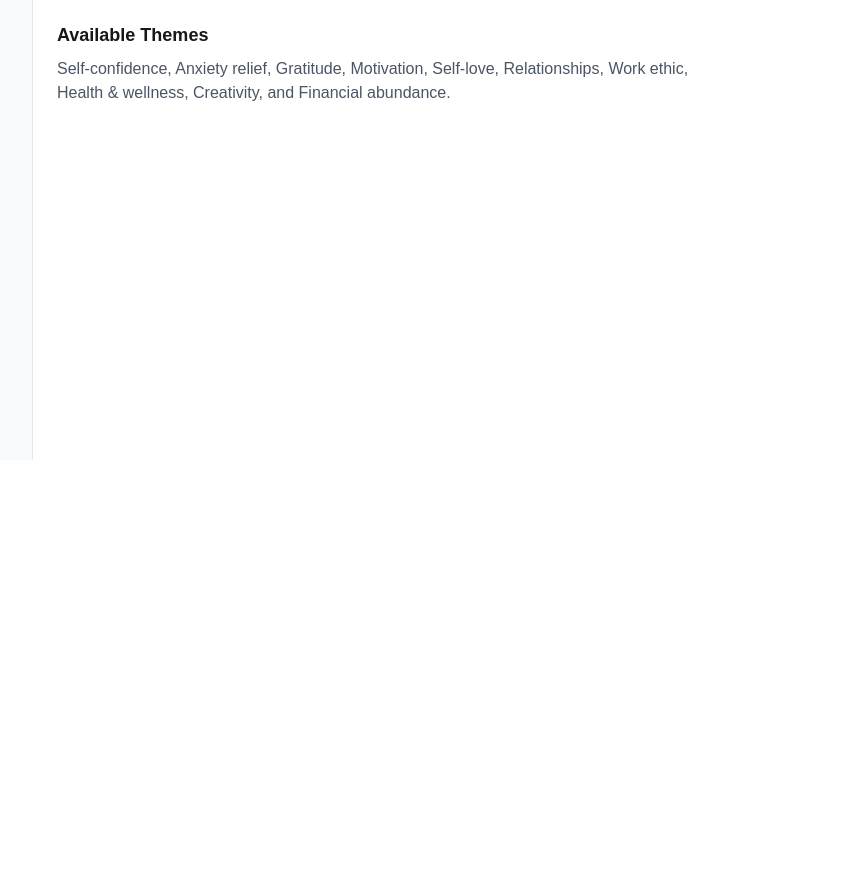
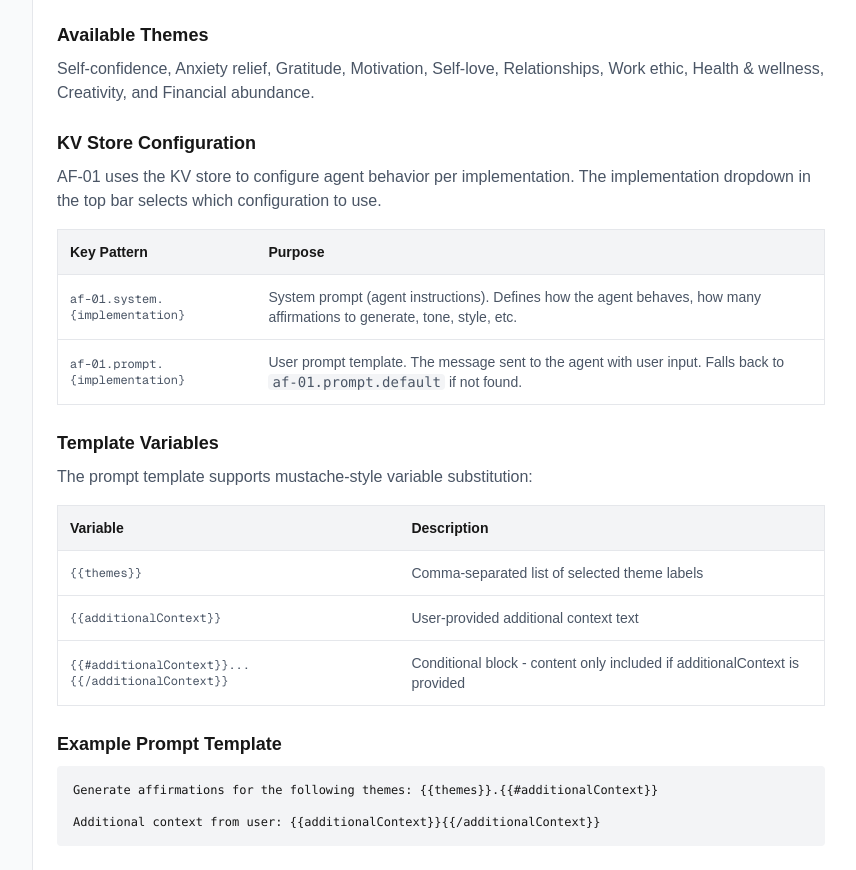
Before and after one commit to MTV-development/aiffirmation-proto, a Next.js app: page /ag-aff-01/info in a window 1280 px wide. Shown: the part 340-1210 px from the top of the page, without its empty margins (223-1079 px from the left). Before the commit the page ends 800 px from the top, so only its background shows below. Built offline with nearby package versions, Linux system fonts and the light colour scheme; no server answers.

Commit message:
Add more info on the user variables To the info screen.

```diff
--- a/app/ag-aff-01/info/page.tsx
+++ b/app/ag-aff-01/info/page.tsx
@@ -1,23 +1,111 @@
 export default function AF01InfoPage() {
   return (
-    <div className="max-w-2xl">
+    <div className="max-w-3xl">
       <h2 className="text-2xl font-bold mb-4">About AF-01</h2>
       <p className="text-gray-600 dark:text-gray-400 mb-4">
         AF-01 is an AI-powered affirmation generator that creates personalized,
         positive affirmations based on your selected themes and preferences.
       </p>
+
       <h3 className="text-lg font-semibold mb-2">How it works</h3>
       <ul className="list-disc list-inside text-gray-600 dark:text-gray-400 space-y-2">
         <li>Select one or more themes that resonate with you</li>
         <li>Optionally add personal context or details</li>
-        <li>Click &quot;Go&quot; to generate 10 unique affirmations</li>
+        <li>Click &quot;Go&quot; to generate affirmations</li>
         <li>Use these affirmations in your daily practice</li>
       </ul>
+
       <h3 className="text-lg font-semibold mt-6 mb-2">Available Themes</h3>
       <p className="text-gray-600 dark:text-gray-400">
         Self-confidence, Anxiety relief, Gratitude, Motivation, Self-love,
         Relationships, Work ethic, Health &amp; wellness, Creativity, and Financial abundance.
       </p>
+
+      <h3 className="text-lg font-semibold mt-6 mb-2">KV Store Configuration</h3>
+      <p className="text-gray-600 dark:text-gray-400 mb-4">
+        AF-01 uses the KV store to configure agent behavior per implementation.
+        The implementation dropdown in the top bar selects which configuration to use.
+      </p>
+
+      <div className="overflow-x-auto">
+        <table className="w-full text-sm border border-gray-200 dark:border-gray-700">
+          <thead className="bg-gray-100 dark:bg-gray-800">
+            <tr>
+              <th className="text-left p-3 border-b border-gray-200 dark:border-gray-700">Key Pattern</th>
+              <th className="text-left p-3 border-b border-gray-200 dark:border-gray-700">Purpose</th>
+            </tr>
+          </thead>
+          <tbody className="text-gray-600 dark:text-gray-400">
+            <tr>
+              <td className="p-3 border-b border-gray-200 dark:border-gray-700 font-mono text-xs">
+                af-01.system.&#123;implementation&#125;
+              </td>
+              <td className="p-3 border-b border-gray-200 dark:border-gray-700">
+                System prompt (agent instructions). Defines how the agent behaves,
+                how many affirmations to generate, tone, style, etc.
+              </td>
+            </tr>
+            <tr>
+              <td className="p-3 border-b border-gray-200 dark:border-gray-700 font-mono text-xs">
+                af-01.prompt.&#123;implementation&#125;
+              </td>
+              <td className="p-3 border-b border-gray-200 dark:border-gray-700">
+                User prompt template. The message sent to the agent with user input.
+                Falls back to <code className="bg-gray-100 dark:bg-gray-800 px-1 rounded">af-01.prompt.default</code> if not found.
+              </td>
+            </tr>
+          </tbody>
+        </table>
+      </div>
+
+      <h3 className="text-lg font-semibold mt-6 mb-2">Template Variables</h3>
+      <p className="text-gray-600 dark:text-gray-400 mb-4">
+        The prompt template supports mustache-style variable substitution:
+      </p>
+
+      <div className="overflow-x-auto">
+        <table className="w-full text-sm border border-gray-200 dark:border-gray-700">
+          <thead className="bg-gray-100 dark:bg-gray-800">
+            <tr>
+              <th className="text-left p-3 border-b border-gray-200 dark:border-gray-700">Variable</th>
+              <th className="text-left p-3 border-b border-gray-200 dark:border-gray-700">Description</th>
+            </tr>
+          </thead>
+          <tbody className="text-gray-600 dark:text-gray-400">
+            <tr>
+              <td className="p-3 border-b border-gray-200 dark:border-gray-700 font-mono text-xs">
+                &#123;&#123;themes&#125;&#125;
+              </td>
+              <td className="p-3 border-b border-gray-200 dark:border-gray-700">
+                Comma-separated list of selected theme labels
+              </td>
+            </tr>
+            <tr>
+              <td className="p-3 border-b border-gray-200 dark:border-gray-700 font-mono text-xs">
+                &#123;&#123;additionalContext&#125;&#125;
+              </td>
+              <td className="p-3 border-b border-gray-200 dark:border-gray-700">
+                User-provided additional context text
+              </td>
+            </tr>
+            <tr>
+              <td className="p-3 border-b border-gray-200 dark:border-gray-700 font-mono text-xs">
+                &#123;&#123;#additionalContext&#125;&#125;...&#123;&#123;/additionalContext&#125;&#125;
+              </td>
+              <td className="p-3 border-b border-gray-200 dark:border-gray-700">
+                Conditional block - content only included if additionalContext is provided
+              </td>
+            </tr>
+          </tbody>
+        </table>
+      </div>
+
+      <h3 className="text-lg font-semibold mt-6 mb-2">Example Prompt Template</h3>
+      <pre className="bg-gray-100 dark:bg-gray-800 p-4 rounded text-xs overflow-x-auto">
+{`Generate affirmations for the following themes: {{themes}}.{{#additionalContext}}
+
+Additional context from user: {{additionalContext}}{{/additionalContext}}`}
+      </pre>
     </div>
   );
 }
```
